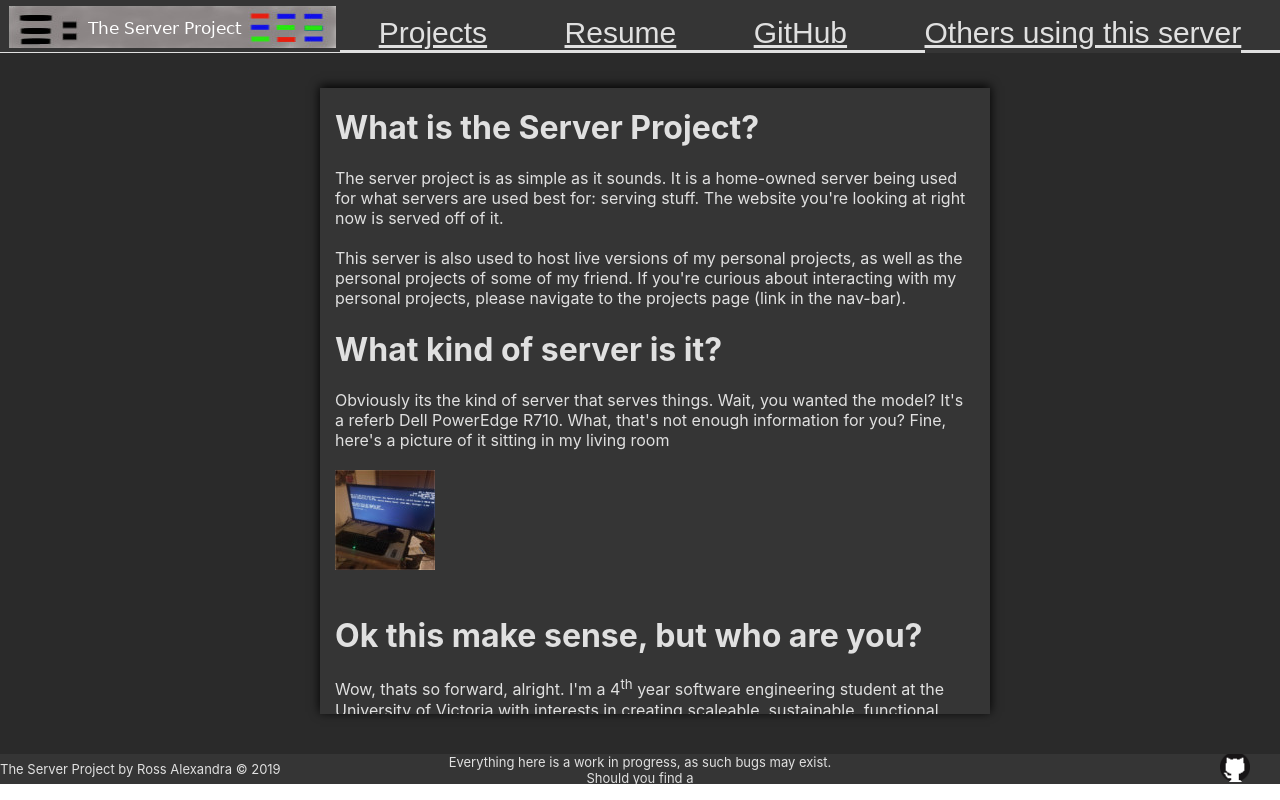
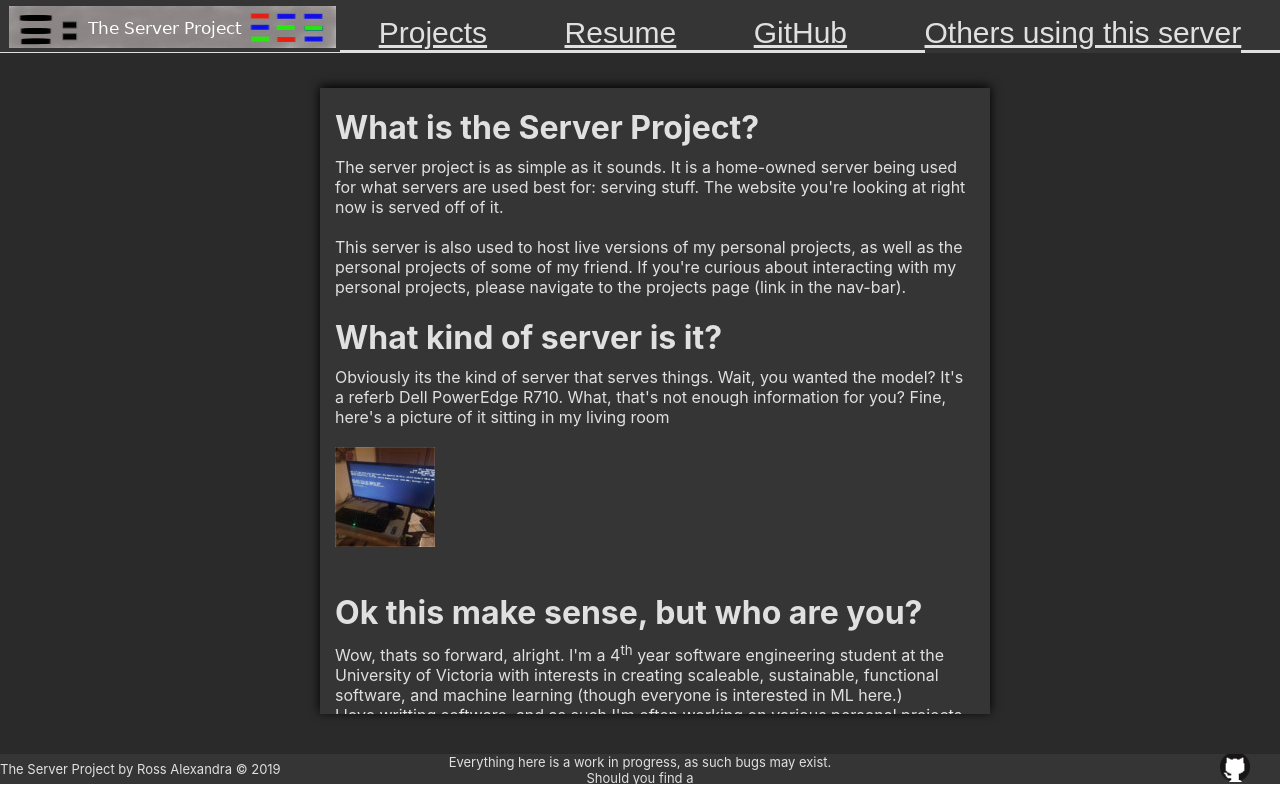
Before and after one commit to theserverproject/BaseSite, a React (Create React App) app in the folder theserverproject/: page / in a window 1280 px wide. Built offline with nearby package versions, Linux system fonts and the light colour scheme.

Commit message:
GH-9 - Scrollbar now only appears when needed.

```diff
--- a/theserverproject/src/pages/Home/components/Main/Main.css
+++ b/theserverproject/src/pages/Home/components/Main/Main.css
@@ -16,10 +16,18 @@
     margin-right: 25%;
     padding: 15px;
     padding-top: 10px;
-    overflow-y: scroll;
+    overflow-y: auto;
 }
 
 .content-seperator {
     width: 100%;
     height: 5%;
 }
+
+.heading {
+    margin-bottom: 10px;
+}
+
+.paragraph {
+    margin-top: 0px;
+}
--- a/theserverproject/src/pages/Home/components/Main/Main.js
+++ b/theserverproject/src/pages/Home/components/Main/Main.js
@@ -12,8 +12,8 @@ const Main = () => {
             <div className="content-seperator"/>
             <Panel classOverride="main-content">
                 <body>
-                    <h1 style={ { marginTop: '10px' } }>What is the Server Project?</h1>
-                    <p>
+                    <h1 className="heading" style={ { marginTop: '10px' } }>What is the Server Project?</h1>
+                    <p className="paragraph">
                         The server project is as simple as it sounds. It is a home-owned server being used
                         for what servers are used best for: serving stuff. The website you're looking at right
                         now is served off of it.
@@ -22,8 +22,8 @@ const Main = () => {
                         the personal projects of some of my friend. If you're curious about interacting with
                         my personal projects, please navigate to the projects page (link in the nav-bar).
                     </p>
-                    <h1>What kind of server is it?</h1>
-                    <p>
+                    <h1 className="heading">What kind of server is it?</h1>
+                    <p className="paragraph">
                         Obviously its the kind of server that serves things. Wait, you wanted the model?
                         It's a referb Dell PowerEdge R710. What, that's not enough information for you?
                         Fine, here's a picture of it sitting in my living room
@@ -31,8 +31,8 @@ const Main = () => {
                         <Image image="lvserver.jpg" altText="[This is strange, there should be a picture here. Please send an email to Ross-Alexandra@outlook.com informing him that the image has been stolen.]"/>
                         <br/><br/>
                     </p>
-                    <h1>Ok this make sense, but who are you?</h1>
-                    <p>
+                    <h1 className="heading">Ok this make sense, but who are you?</h1>
+                    <p className="paragraph">
                         Wow, thats so forward, alright. I'm a 4<sup>th</sup> year software engineering student at
                         the University of Victoria with interests in creating scaleable, sustainable,
                         functional software, and machine learning (though everyone is interested in
@@ -41,10 +41,9 @@ const Main = () => {
                         I love writting software, and as such I'm often working on various personal
                         projects, from a CLI tool to solve Sudoku puzzles (using human methods and
                         outputting a list of moves and why) to... well this.
-                        <br/><br/>
                     </p>
-                    <h1>Interesting... but why buy a server?</h1>
-                    <p>
+                    <h1 className="heading">Interesting... but why buy a server?</h1>
+                    <p className="paragraph">
                         I bought this server and started this project after an interviewer told me that
                         they had gone to my GitHub and gotten some of my projects running in their
                         local environments. This was cool to me, but I realized that there had to be
```
